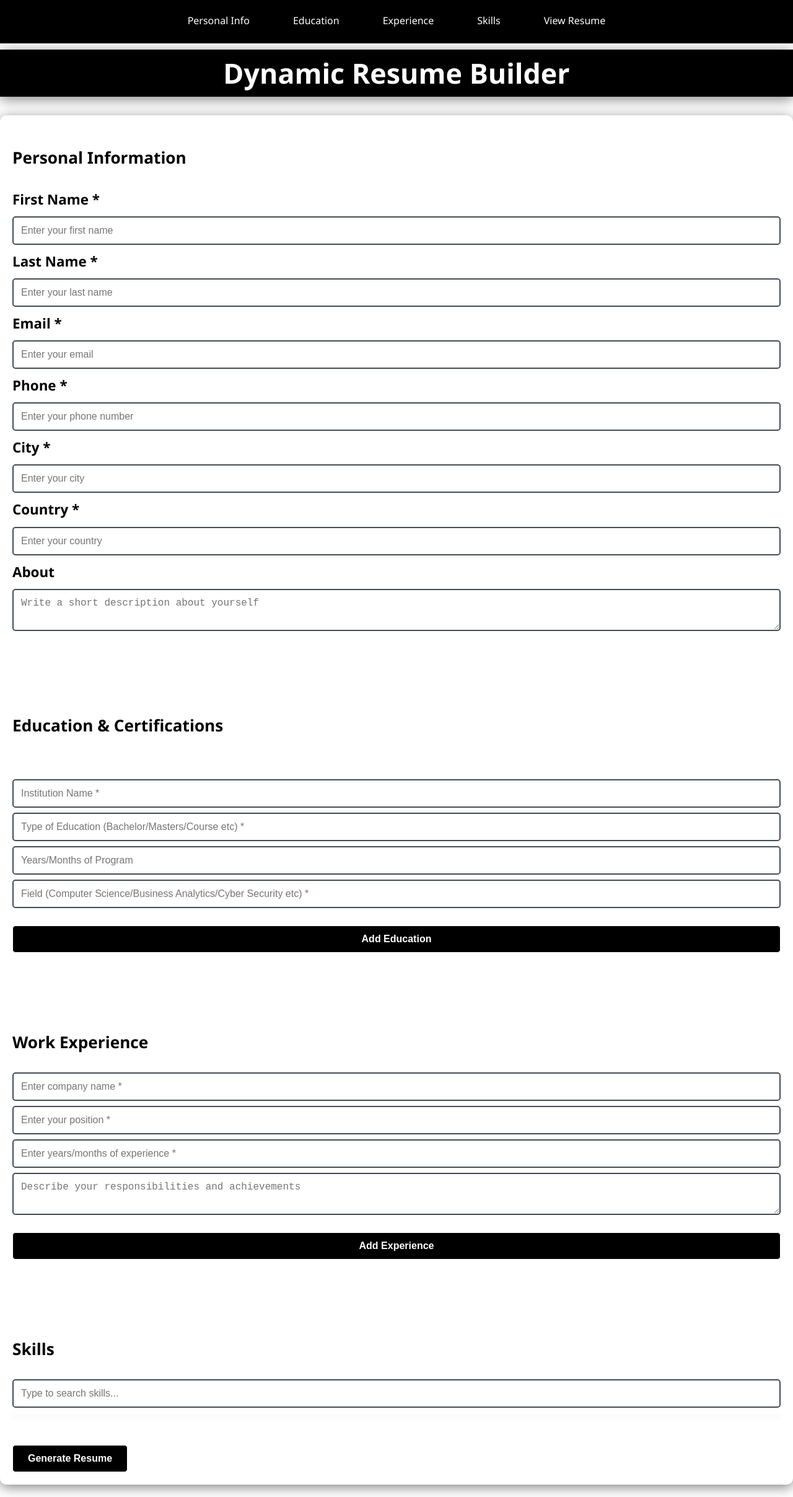
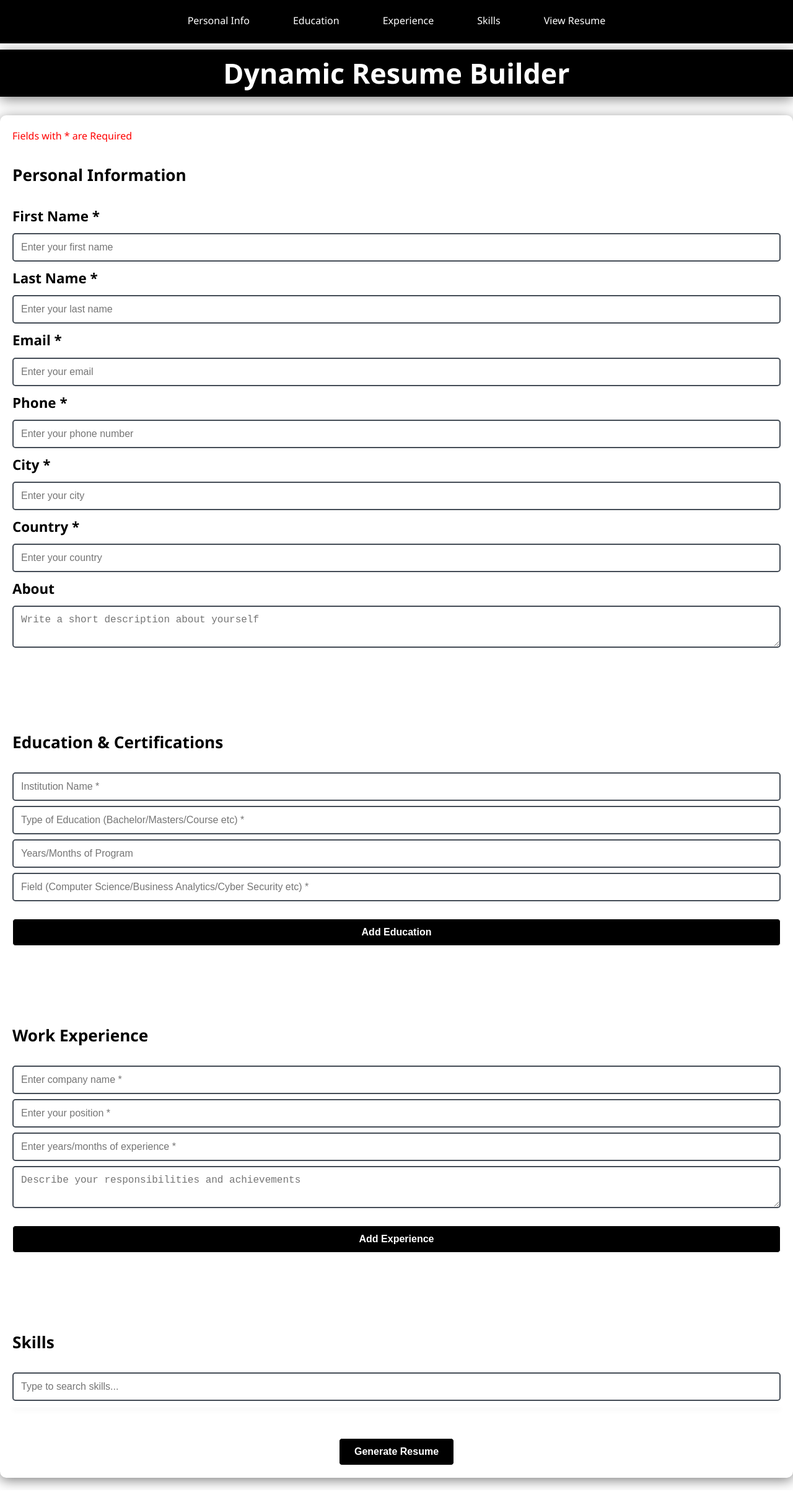
Before and after one commit to konain611/dynamic-resume-builder, a Next.js app: page / in a window 1280 px wide. Shown: the whole page at 62% size. Built offline with nearby package versions, Linux system fonts and the light colour scheme.

Commit message:
minor updates

```diff
--- a/src/app/components/EducationForm.tsx
+++ b/src/app/components/EducationForm.tsx
@@ -3,7 +3,7 @@ import React from "react";
 interface EducationEntry {
   institution: string;
   type: string;
-  years?: string; // Optional field
+  years?: string;
   field: string;
 }
 
@@ -20,7 +20,7 @@ const EducationForm: React.FC<EducationFormProps> = ({ education, handleEducatio
       <br></br>
       <h3>Education & Certifications</h3>
       {education.map((edu, index) => (
-        <div key={index} className="form-group"> htmlFor={`institution-${index}`}
+        <div key={index} className="form-group">
             <input
               type="text"
               id={`institution-${index}`}
--- a/src/app/components/NavBar.tsx
+++ b/src/app/components/NavBar.tsx
@@ -1,11 +1,7 @@
-
-
 export default function NavBar() {
     return (
         <div>
             <nav className="navbar">
-
-
                 <a href="#personal-info">Personal Info</a>
                 <a href="#education">Education</a>
                 <a href="#experience">Experience</a>
--- a/src/app/components/PersonalInfo.tsx
+++ b/src/app/components/PersonalInfo.tsx
@@ -25,6 +25,7 @@ const PersonalInfo: React.FC<PersonalInfoProps> = ({ formData, handleChange }) =
 
         <label htmlFor="fname">First Name *</label>
         <input
+
           type="text"
           id="fname"
           name="fname"
--- a/src/app/components/PreDefinedSkills.tsx
+++ b/src/app/components/PreDefinedSkills.tsx
@@ -37,7 +37,7 @@ const predefinedSkills = [
     "Negotiation", "Customer Service"
   ];
 
-// Define the types for the props
+
 interface SkillsInputProps {
     selectedSkills: string[];
     onSkillSelect: (skill: string) => void;
--- a/src/app/globals.css
+++ b/src/app/globals.css
@@ -15,9 +15,16 @@ html {
 h3 {
   color: #000000;
 }
+a{
+  text-decoration: none;
+  color: inherit;
+}
 
-hr {
-  color: #000000;
+span{
+  color: red;
+  text-align: center;
+  /* display: block;  */
+  margin: 0 auto;
 }
 
 /* Skill Tags */
@@ -212,6 +219,21 @@ button:active,
   background-color: #000000;
   color: #ffffff;
 }
+.gen-cv-btn {
+  display: block;
+  margin: 0 auto;
+  padding: 12px 24px;
+  border: 1px solid white;
+  border-radius: 5px;
+  background-color: #000000;
+  color: #ffffff;
+  font-size: 1rem;
+  font-weight: bold;
+  cursor: pointer;
+  transition: background-color 0.15s ease;
+}
+
+
 /* Generated CV Styles */
 .generated-cv {
   width: 210mm;
@@ -326,7 +348,7 @@ button:active,
 
 .cv-experience .experience-item h4,
 .cv-education .education-item h4 {
-  font-size: 1.1rem;
+  font-size: 1rem;
   font-weight: bold;
   color: #ffffff;
 }
@@ -357,6 +379,7 @@ button:active,
 
 /* Media Queries for Responsiveness */
 @media (max-width: 768px) {
+
   /* Navbar */
   .navbar {
     flex-direction: row;
@@ -410,9 +433,11 @@ button:active,
   .cv-content {
     flex-direction: column;
   }
-  .cv-content p{
+
+  .cv-content p {
     margin-bottom: -3rem;
   }
+
   .cv-left,
   .cv-right {
     width: 100%;
@@ -427,6 +452,7 @@ button:active,
     width: 60%;
     padding: 12px 24px;
   }
+
 }
 
 @media (max-width: 480px) {
@@ -439,34 +465,52 @@ button:active,
     font-size: 0.8rem;
     padding: 8px;
   }
-  .generated-cv{
+
+  .generated-cv {
     width: 20rem;
     min-height: 35rem;
   }
-  .generated-cv .cv-header h1{
+
+  .generated-cv .cv-header h1 {
     font-size: 1.6rem;
   }
+
   .generated-cv .cv-header p {
     font-size: 0.5rem;
 
   }
+
   .cv-content {
     margin-top: 1.5rem;
     gap: 0.6rem;
     flex-direction: row;
   }
+
   .cv-profile p,
-.cv-experience .experience-item p,
-.cv-education .education-item p {
-  font-size: 0.5rem;
-  color: #dcdcdc;
-  line-height: 1;
+  .cv-experience .experience-item p,
+  .cv-education .education-item p {
+    font-size: 0.5rem;
+    color: #dcdcdc;
+    line-height: 1.2;
+    margin-bottom: auto;
+  }
 
-}
+  .cv-experience .experience-item h4,
+  .cv-education .education-item h4 {
+    font-size: 0.75rem;
+  }
+
+  .cv-experience .experience-item h5 {
+    font-size: 0.65rem;
+    color: #a6a6a6;
+    margin-bottom: 8px;
+
+  }
   .cv-left,
   .cv-right {
     padding: 10px;
   }
+
   .cv-content {
     margin-top: 1.5rem;
     gap: 0.6rem;
@@ -477,6 +521,7 @@ button:active,
   .cv-right .section-title {
     font-size: 1rem;
   }
+
   .cv-skills ul li {
     font-size: 0.5rem;
     padding: 3px 6px;
--- a/src/app/page.tsx
+++ b/src/app/page.tsx
@@ -86,6 +86,7 @@ export default function Home() {
       <h1 className="title">Dynamic Resume Builder</h1>
       <div className="container">
         <form onSubmit={handleSubmit}>
+      <span>Fields with * are Required</span>
           <PersonalInfo formData={formData} handleChange={handleChange} />
           <EducationForm
             education={formData.education}
@@ -103,9 +104,10 @@ export default function Home() {
             handleSkillRemove={handleSkillRemove}
           />
 
-          <button type="submit" className="gen-cv-btn">
+          <button type="submit"  className="gen-cv-btn">
             Generate Resume
           </button>
+
         </form>
       </div>
 
```
Also changed, not shown: src/app/components/GeneratedCV.tsx (+9 -9 lines).
